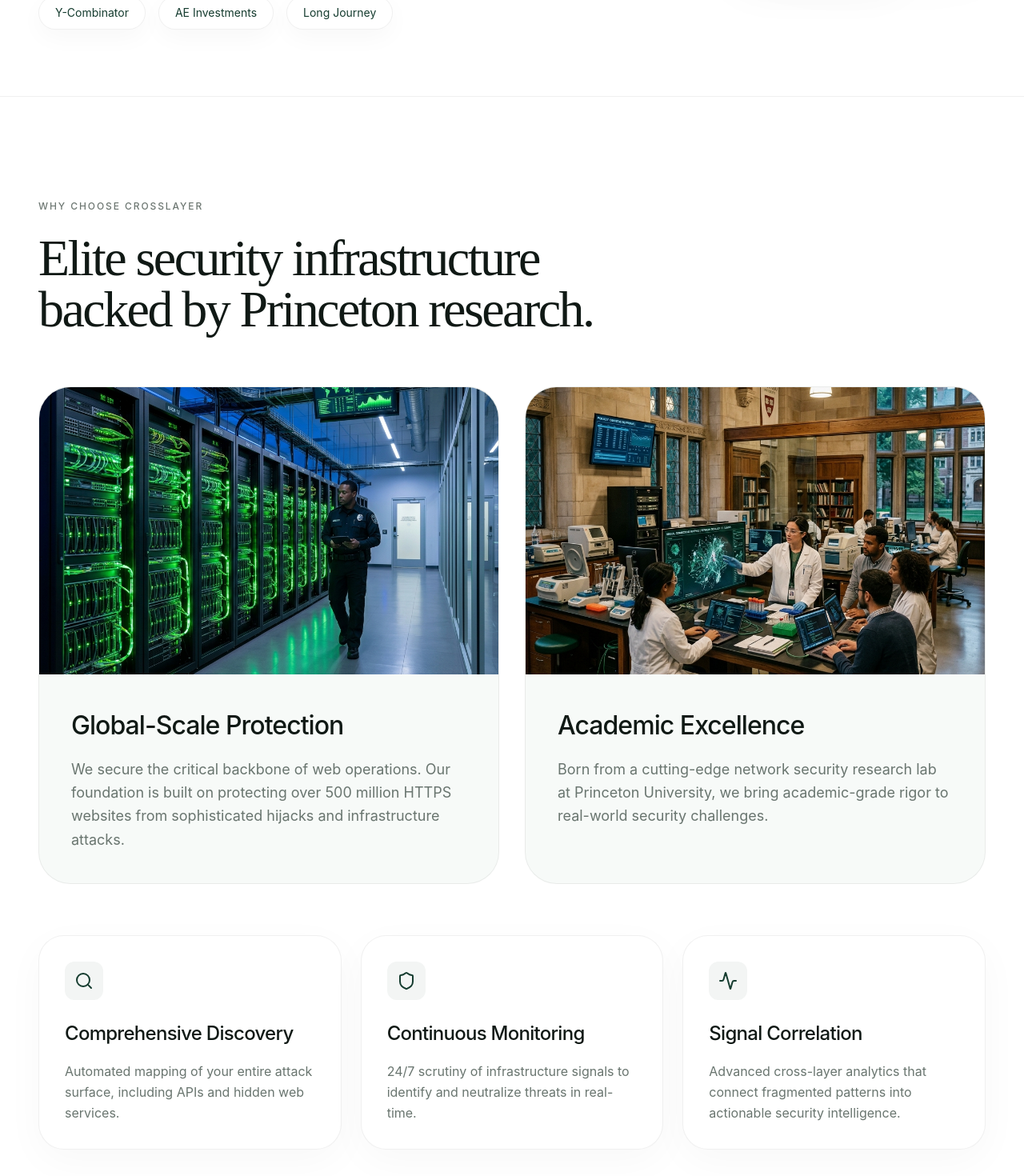
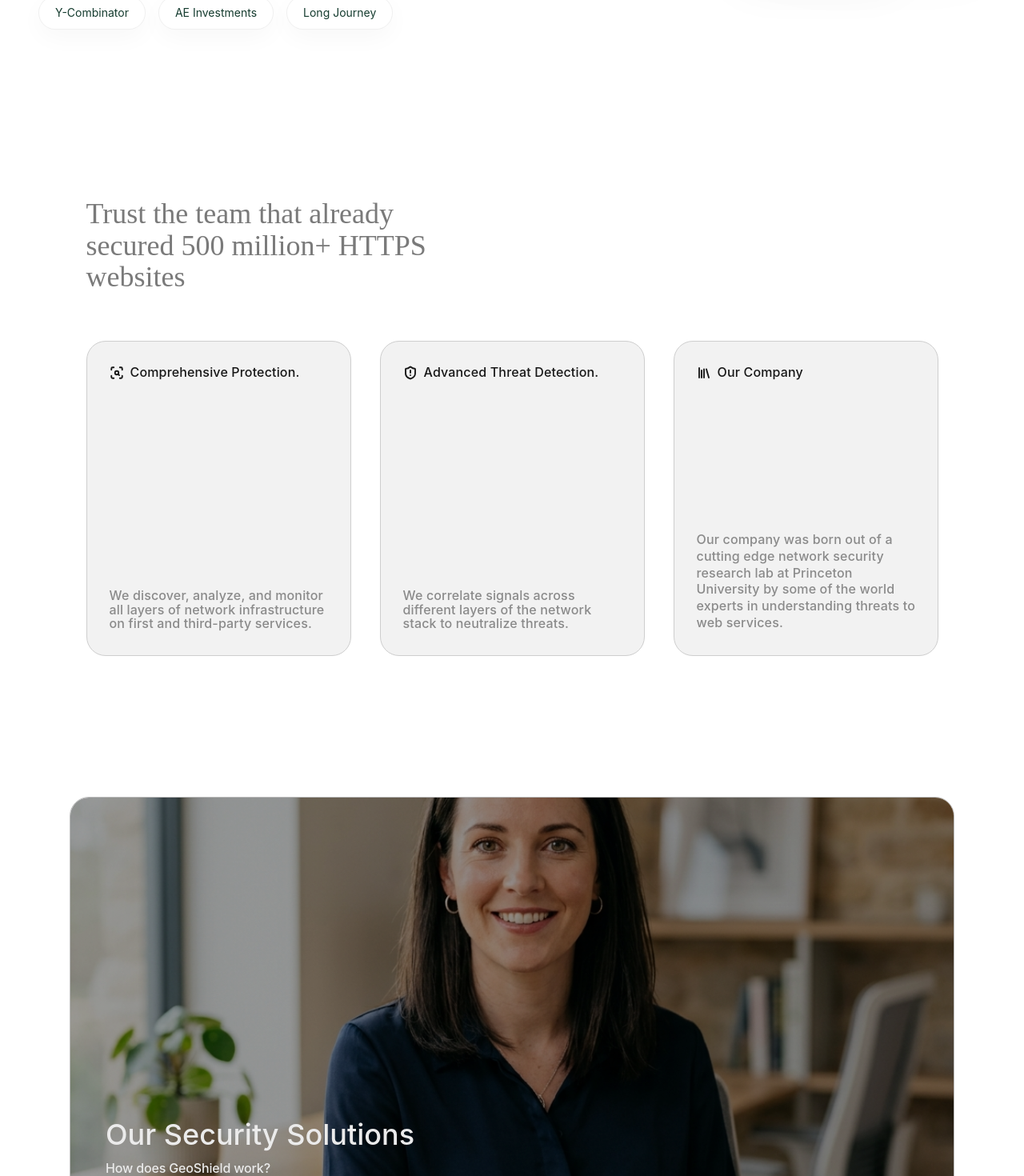
Before and after one commit to Ux-Geek/Crosslayer-Labs, a Next.js app: page / in a window 1280 px wide. Shown: the part 560-2030 px from the top of the page at 80% size. Built offline with nearby package versions, Linux system fonts and the light colour scheme; a web font is replaced by a local one.

Commit message:
refactor: update WhyUs component with new card data and redesigned layout structure

```diff
--- a/src/components/WhyUs.tsx
+++ b/src/components/WhyUs.tsx
@@ -1,85 +1,80 @@
 "use client";
 
 import { motion } from "motion/react";
-import { Shield, Activity, Search } from "lucide-react";
+import { ScanSearch, ShieldAlert, Library } from "lucide-react";
 
-const infoCards = [
+const cards = [
   {
-    title: "Comprehensive Discovery",
-    text: "Automated mapping of your entire attack surface, including APIs and hidden web services.",
-    icon: Search,
+    title: "Comprehensive Protection.",
+    text: "We discover, analyze, and monitor all layers of network infrastructure on first and third-party services.",
+    icon: ScanSearch,
+    id: "1000010845",
   },
   {
-    title: "Continuous Monitoring",
-    text: "24/7 scrutiny of infrastructure signals to identify and neutralize threats in real-time.",
-    icon: Shield,
+    title: "Advanced Threat Detection.",
+    text: "We correlate signals across different layers of the network stack to neutralize threats.",
+    icon: ShieldAlert,
+    id: "1000010846",
   },
   {
-    title: "Signal Correlation",
-    text: "Advanced cross-layer analytics that connect fragmented patterns into actionable security intelligence.",
-    icon: Activity,
+    title: "Our Company",
+    text: "Our company was born out of a cutting edge network security research lab at Princeton University by some of the world experts in understanding threats to web services.",
+    icon: Library,
+    id: "1000010847",
+    lh: "130%",
   },
 ];
 
 export default function WhyUs() {
   return (
-    <section id="why-us" className="border-t border-black/6 bg-white overflow-hidden">
-      <div className="mx-auto max-w-7xl px-5 py-24 md:px-8 lg:px-12 lg:py-32">
-        <div className="mb-16 max-w-3xl">
-          <p className="text-[12px] font-medium uppercase tracking-[0.16em] text-[#6d7772]">Why Choose Crosslayer</p>
-          <h2 className="font-display mt-6 text-[48px] leading-[1] tracking-[-0.04em] text-[#101915] md:text-[64px]">
-            Elite security infrastructure backed by Princeton research.
-          </h2>
-        </div>
+    <section id="why-us" className="mx-auto max-w-[1065px] px-5 py-24 md:px-0 lg:py-32">
+      {/* Title — 36px, 500, #7A7A7A, width 462px */}
+      <motion.h2
+        initial={{ opacity: 0, y: 20 }}
+        whileInView={{ opacity: 1, y: 0 }}
+        viewport={{ once: true }}
+        className="font-display mb-[59px] text-[36px] font-medium leading-[110%] text-[#7A7A7A]"
+        style={{ width: "462px" }}
+      >
+        Trust the team that already secured 500 million+ HTTPS websites
+      </motion.h2>
 
-        <div className="grid gap-8 lg:grid-cols-2">
+      {/* Cards Container — gap 36px */}
+      <div className="flex flex-col gap-[36px] md:flex-row">
+        {cards.map((card, idx) => (
           <motion.div
+            key={card.id}
             initial={{ opacity: 0, y: 20 }}
             whileInView={{ opacity: 1, y: 0 }}
             viewport={{ once: true }}
-            className="group relative overflow-hidden rounded-[40px] border border-black/6 bg-[#f7faf8] transition-all"
+            transition={{ delay: idx * 0.1 }}
+            className="relative flex flex-col items-start justify-between rounded-[24px] border border-[#CECECE] bg-[#F2F2F2] p-[28px] py-[30px]"
+            style={{ width: "331px", height: "394px" }}
           >
-            <div className="aspect-[16/10] overflow-hidden">
-              <img src="/security_infrastructure_datacenter_1776039817947.png" alt="Security Infrastructure" className="h-full w-full object-cover transition-transform duration-700 group-hover:scale-105" />
+            {/* Top Frame — Icon + Title */}
+            <div className="flex flex-row items-center gap-[8px]">
+              <card.icon className="h-[18px] w-[18px] text-[#171717]" strokeWidth={2.5} />
+              <h3
+                className="text-[16px] font-medium leading-[110%] tracking-[0.01em] text-[#171717]"
+                style={{ fontFamily: "'SF Pro Display', -apple-system, sans-serif" }}
+              >
+                {card.title}
+              </h3>
             </div>
-            <div className="p-10">
-              <h3 className="text-[32px] font-medium tracking-[-0.03em] text-[#101915]">Global-Scale Protection</h3>
-              <p className="mt-4 text-[18px] leading-relaxed text-muted">
-                We secure the critical backbone of web operations. Our foundation is built on protecting over 500 million HTTPS websites from sophisticated hijacks and infrastructure attacks.
-              </p>
-            </div>
+
+            {/* Bottom Copy — 16px, 500, 110%/130%, #8A8A8A */}
+            <p
+              className="text-[16px] font-medium tracking-[0.01em] text-[#8A8A8A]"
+              style={{
+                fontFamily: "'SF Pro Display', -apple-system, sans-serif",
+                width: "275px",
+                lineHeight: card.lh || "110%"
+              }}
+            >
+              {card.text}
+            </p>
           </motion.div>
-
-          <motion.div
-            initial={{ opacity: 0, y: 20 }}
-            whileInView={{ opacity: 1, y: 0 }}
-            viewport={{ once: true }}
-            transition={{ delay: 0.2 }}
-            className="group relative overflow-hidden rounded-[40px] border border-black/6 bg-[#f7faf8] transition-all"
-          >
-            <div className="aspect-[16/10] overflow-hidden">
-              <img src="/princeton_research_lab_1776039852466.png" alt="Princeton Research Lab" className="h-full w-full object-cover transition-transform duration-700 group-hover:scale-105" />
-            </div>
-            <div className="p-10">
-              <h3 className="text-[32px] font-medium tracking-[-0.03em] text-[#101915]">Academic Excellence</h3>
-              <p className="mt-4 text-[18px] leading-relaxed text-muted">
-                Born from a cutting-edge network security research lab at Princeton University, we bring academic-grade rigor to real-world security challenges.
-              </p>
-            </div>
-          </motion.div>
-        </div>
-
-        <div className="mt-16 grid gap-6 md:grid-cols-3">
-          {infoCards.map((card) => (
-            <div key={card.title} className="rounded-[32px] border border-black/6 bg-white p-8 shadow-[0_14px_50px_rgba(0,0,0,0.03)]">
-              <div className="mb-6 flex h-12 w-12 items-center justify-center rounded-xl bg-deep-green/5 text-deep-green">
-                <card.icon className="h-6 w-6" />
-              </div>
-              <h3 className="text-[24px] font-medium tracking-[-0.03em] text-[#101915]">{card.title}</h3>
-              <p className="mt-4 text-[16px] leading-relaxed text-muted">{card.text}</p>
-            </div>
-          ))}
-        </div>
+        ))}
       </div>
     </section>
   );
```
